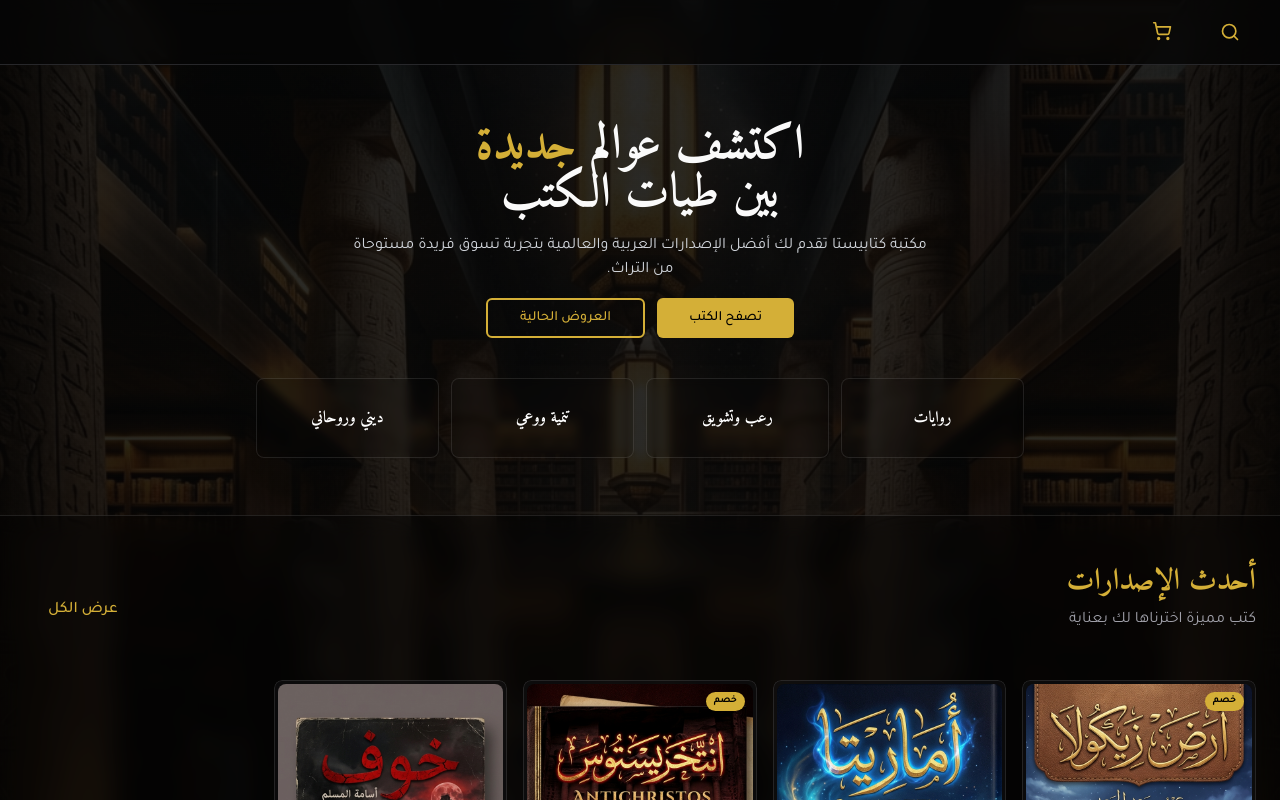
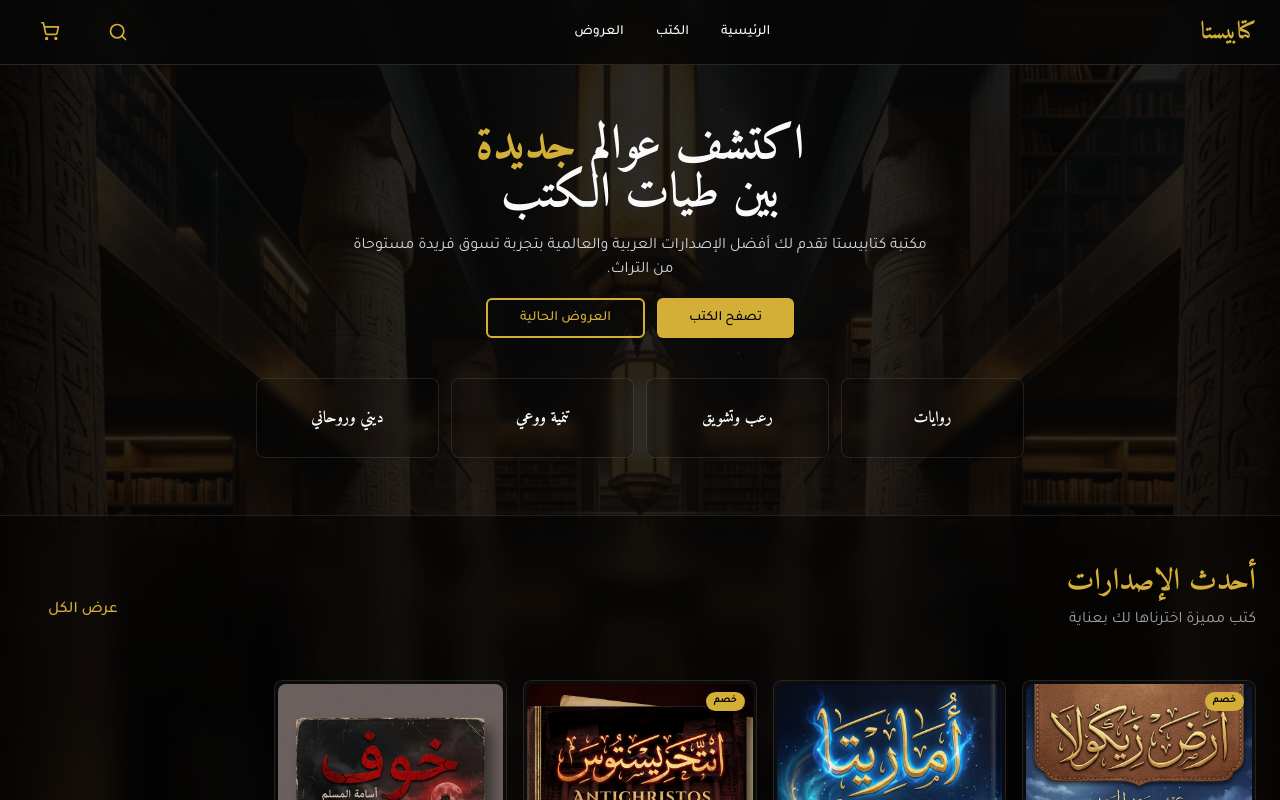
Before and after one commit to Samo-cyber/kitabistav2, a Next.js app: page / in a window 1280 px wide. Shown: the top 800 px of the page. Built offline with nearby package versions, Linux system fonts and the light colour scheme.

Commit message:
Update Navbar.tsx

```diff
--- a/src/components/layout/Navbar.tsx
+++ b/src/components/layout/Navbar.tsx
@@ -1,3 +1,5 @@
+"use client";
+
 import Link from "next/link";
 import { ShoppingCart, Menu, Search } from "lucide-react";
 import { Button } from "@/components/ui/Button";
@@ -13,7 +15,34 @@ export function Navbar() {
     return (
         <nav className="sticky top-0 z-50 w-full border-b border-border bg-background/80 backdrop-blur-md">
             <div className="container mx-auto flex h-16 items-center justify-between px-4 md:px-6">
-                {/* ... existing code ... */}
+                {/* Logo */}
+                <Link href="/" className="flex items-center gap-2">
+                    <span className="font-display text-2xl font-bold text-primary">
+                        كتابيستا
+                    </span>
+                </Link>
+
+                {/* Desktop Navigation */}
+                <div className="hidden md:flex items-center gap-8">
+                    <Link
+                        href="/"
+                        className="text-sm font-medium text-text-primary hover:text-primary transition-colors"
+                    >
+                        الرئيسية
+                    </Link>
+                    <Link
+                        href="/shop"
+                        className="text-sm font-medium text-text-primary hover:text-primary transition-colors"
+                    >
+                        الكتب
+                    </Link>
+                    <Link
+                        href="/offers"
+                        className="text-sm font-medium text-text-primary hover:text-primary transition-colors"
+                    >
+                        العروض
+                    </Link>
+                </div>
                 {/* Actions */}
                 <div className="flex items-center gap-4">
                     <Button variant="ghost" size="sm" className="hidden md:flex">
```
